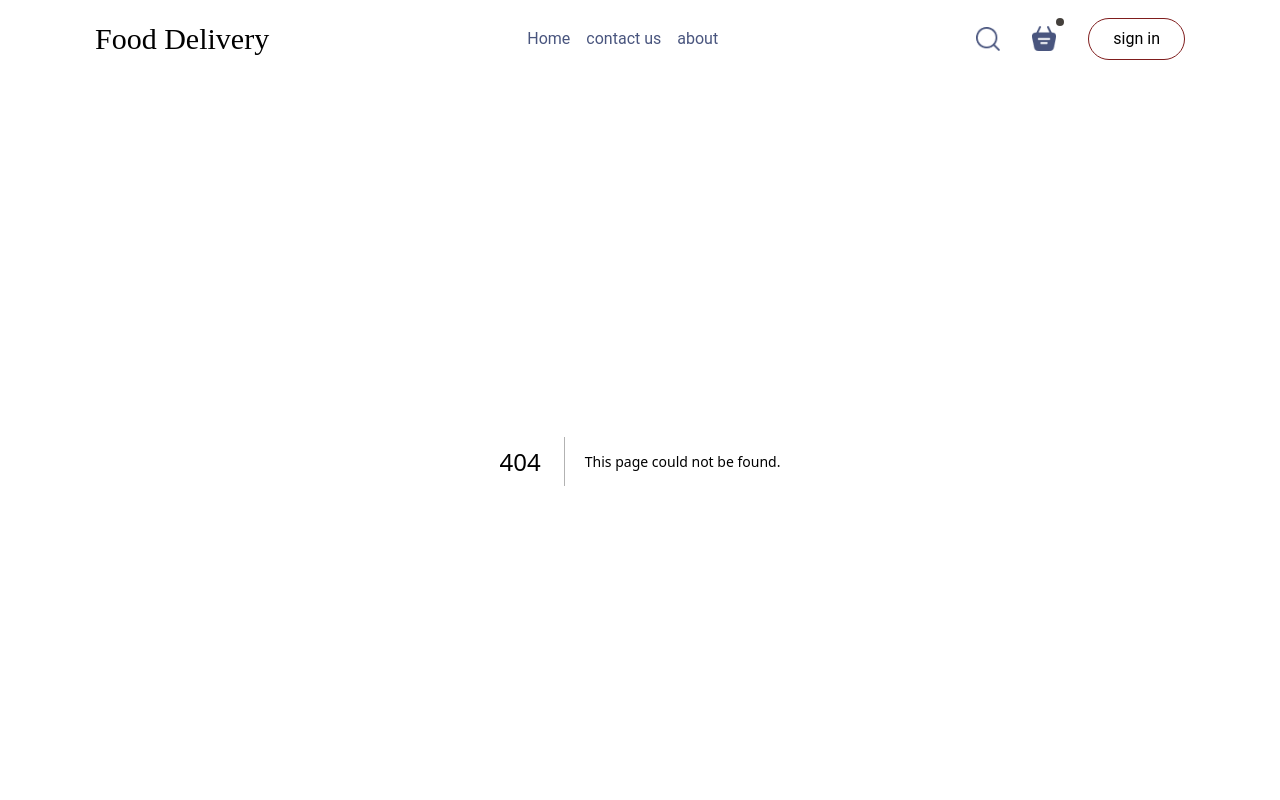
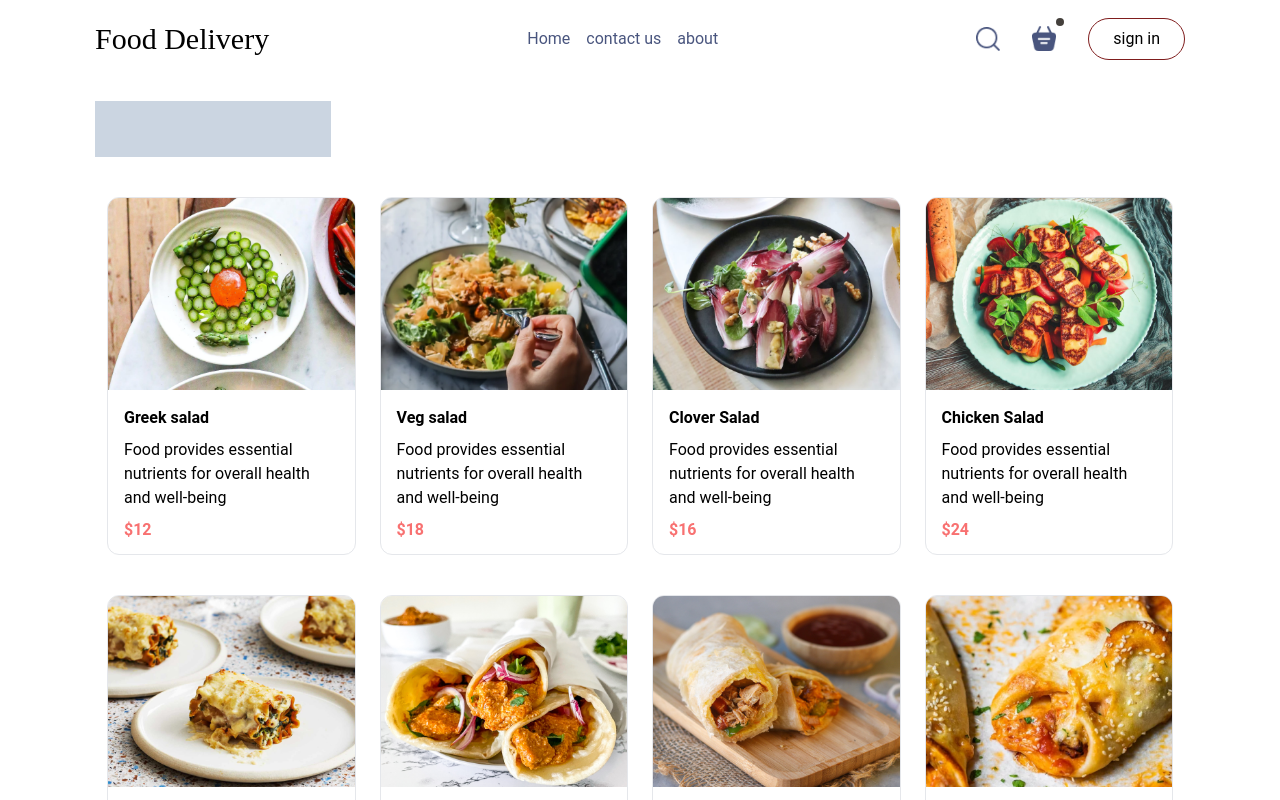
Before and after one commit to BolaSalah/Food-Delivery, a Next.js app: page /search in a window 1280 px wide. Before the commit this address had no page. Shown: the top 800 px of the page. Built offline with nearby package versions, Linux system fonts and the light colour scheme; a web font is replaced by a local one.

Commit message:
add search page

```diff
--- a/app/(pages)/contact/page.tsx
+++ b/app/(pages)/contact/page.tsx
@@ -59,7 +59,7 @@ const contact = () => {
   };
 
   return (
-      <div className='contact'>
+      <div className='contact w-full'>
       <div className={`contact-container-hero`}>
         <Image
           src={assets.contact_q}
--- /dev/null
+++ b/app/(pages)/search/page.tsx
@@ -0,0 +1,56 @@
+"use client"
+import { food_list } from '../../../assets/assets';
+import { useEffect, useState } from "react";
+import Image from 'next/image';
+import React from 'react';
+
+
+const search = () => {
+    const [bola,setBola]=useState("");
+  const handleSearch = (e: React.ChangeEvent<HTMLInputElement>) => {
+    setBola(e.target.value);
+    };
+      const highlightText = (text: string) => {
+        const regex = new RegExp(`(${bola})`, 'gi'); // Create a regex to match the search term
+        const parts = text.split(regex); // Split the text by the search term
+          return parts.map( ( part, index ) =>
+          part.toLowerCase() === bola.toLowerCase() ? (
+            <span key={index} className='text-yellow-500 font-bold'>
+              {part}
+            </span>
+          ) : (
+            part
+          )
+        );
+      };
+  return (
+    <div className='w-full'>
+      <input
+        type='text'
+        onChange={(e) => handleSearch(e)}
+        className='bg-slate-300 py-4 px-2 my-10'
+      />
+      <div className='flex flex-wrap '>
+        {food_list.map((e, ind) => (
+            <React.Fragment key={ind}>
+            {e.name.toLowerCase().includes(bola.toLowerCase()) && (
+          <div className='md:w-1/4 sm:w-1/3 w-[200px] px-3 mb-10'>
+                <div className='rounded-xl overflow-hidden border'>
+                  <Image src={e.image} alt='' className='w-full' />
+                  <div className='px-4'>
+                    <p className={`mt-4 font-bold`}> {highlightText(e.name)}</p>
+                    <p className='my-2'>{e.description}</p>
+                    <p className='mb-3 font-bold text-red-400'>${e.price}</p>
+                  </div>
+                </div>
+          </div>
+            )}
+
+          </React.Fragment>
+        ))}
+      </div>
+    </div>
+  );
+};
+
+export default search;
```
